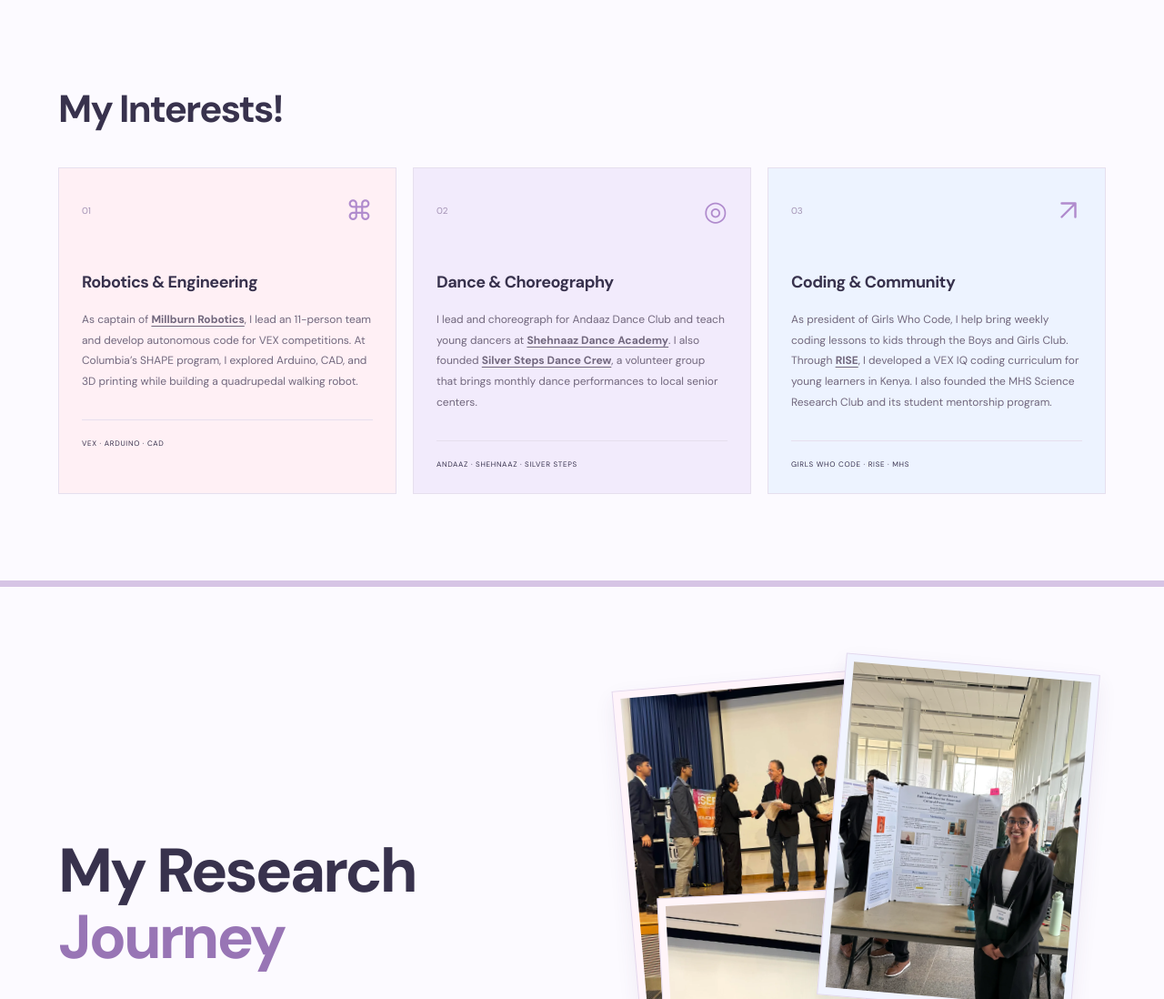
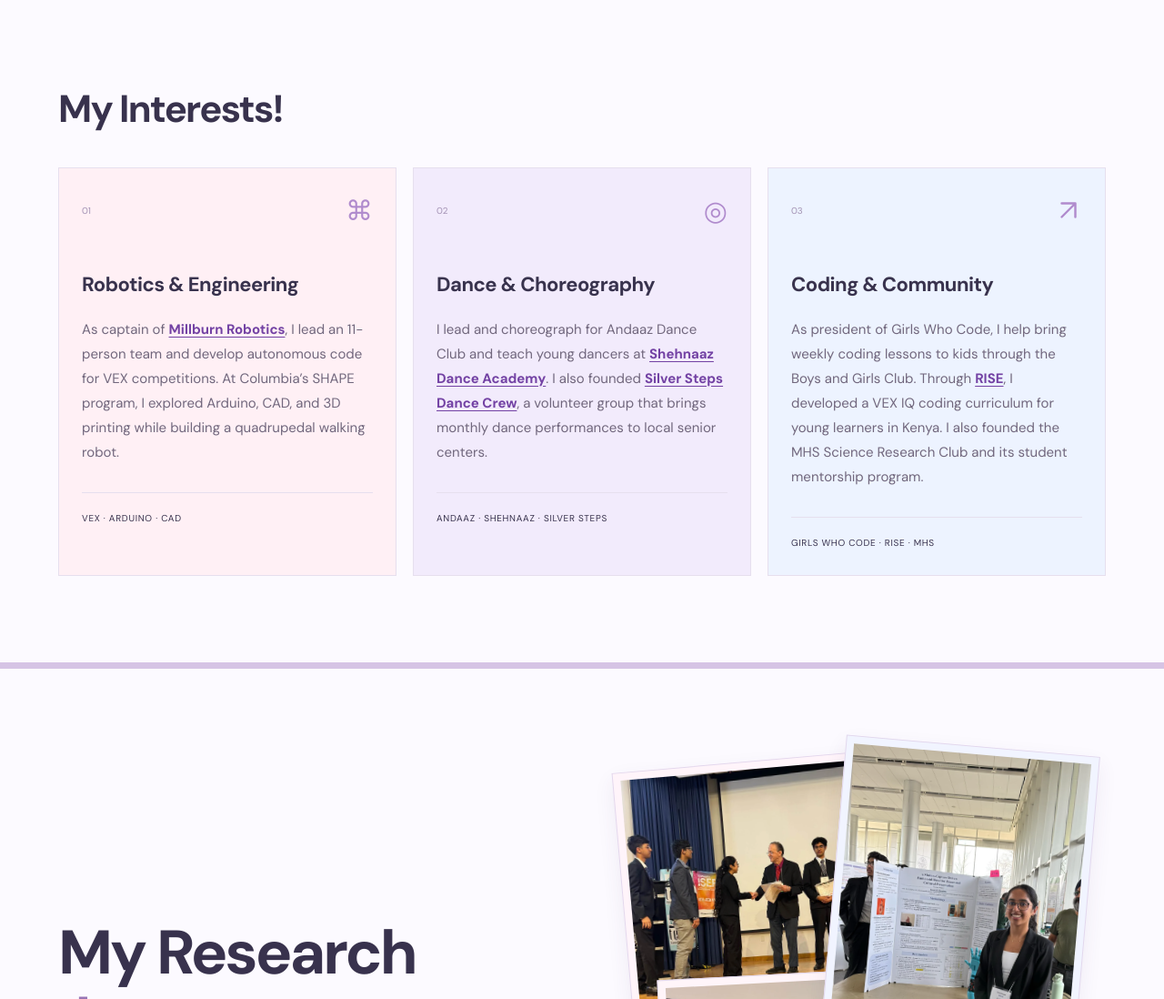
Before and after one commit to gkkapur/gkportfolio, a website built with Vite: page index.html in a window 1280 px wide. Shown: the part 804-1902 px from the top of the page at 91% size. Built offline with nearby package versions, Linux system fonts and the light colour scheme.

Commit message:
Enlarge interest card text and highlight organization links

```diff
--- a/src/main.js
+++ b/src/main.js
@@ -29,7 +29,7 @@ const sections = {
       </section>
       <section id="beyond" class="section beyond reveal"><div class="section-heading"><div><h2>My Interests!</h2></div></div>
       <div class="interest-grid">${[
-        ['01', '⌘', 'Robotics & Engineering', 'As captain of <a href="https://millburnrobotics.com" target="_blank" rel="noopener"><strong>Millburn Robotics</strong></a>, I lead an 11-person team and develop autonomous code for VEX competitions. At Columbia’s SHAPE program, I explored Arduino, CAD, and 3D printing while building a quadrupedal walking robot.', 'VEX · ARDUINO · CAD'],
+        ['01', '⌘', 'Robotics & Engineering', 'As captain of <a href="https://millburnrobotics.org" target="_blank" rel="noopener"><strong>Millburn Robotics</strong></a>, I lead an 11-person team and develop autonomous code for VEX competitions. At Columbia’s SHAPE program, I explored Arduino, CAD, and 3D printing while building a quadrupedal walking robot.', 'VEX · ARDUINO · CAD'],
         ['02', '◎', 'Dance & Choreography', 'I lead and choreograph for Andaaz Dance Club and teach young dancers at <a href="https://shehnaazdanceacademy.com" target="_blank" rel="noopener"><strong>Shehnaaz Dance Academy</strong></a>. I also founded <a href="https://silverstepsdance.com" target="_blank" rel="noopener"><strong>Silver Steps Dance Crew</strong></a>, a volunteer group that brings monthly dance performances to local senior centers.', 'ANDAAZ · SHEHNAAZ · SILVER STEPS'],
         ['03', '↗', 'Coding & Community', 'As president of Girls Who Code, I help bring weekly coding lessons to kids through the Boys and Girls Club. Through <a href="https://rise-robotics.org" target="_blank" rel="noopener"><strong>RISE</strong></a>, I developed a VEX IQ coding curriculum for young learners in Kenya. I also founded the MHS Science Research Club and its student mentorship program.', 'GIRLS WHO CODE · RISE · MHS']
       ].map(([n, icon, title, desc, tag]) => `<article class="interest-card"><div class="card-top"><span>${n}</span><span class="interest-icon">${icon}</span></div><h3>${title}</h3><p>${desc}</p><span class="micro">${tag}</span></article>`).join('')}</div></section>
--- a/src/style.css
+++ b/src/style.css
@@ -181,4 +181,8 @@ h1,h2,h3,h4,.hero h1,.page-intro .page-title,.project h2,.serif,h2 em,.philosoph
 /* Casual-save deterrents; the original files remain accessible to browsers. */
 img{-webkit-user-drag:none;-webkit-touch-callout:none;user-select:none}
 
-.interest-card p a{text-decoration:underline;text-underline-offset:3px}
+.interest-card h3{font-size:22px}
+.interest-card p{font-size:15px;line-height:1.8}
+.interest-card .micro{font-size:10px;line-height:1.6}
+.interest-card p a{color:#7342a4;text-decoration:underline;text-underline-offset:3px}
+.interest-card p a:hover{color:#512677}
```
